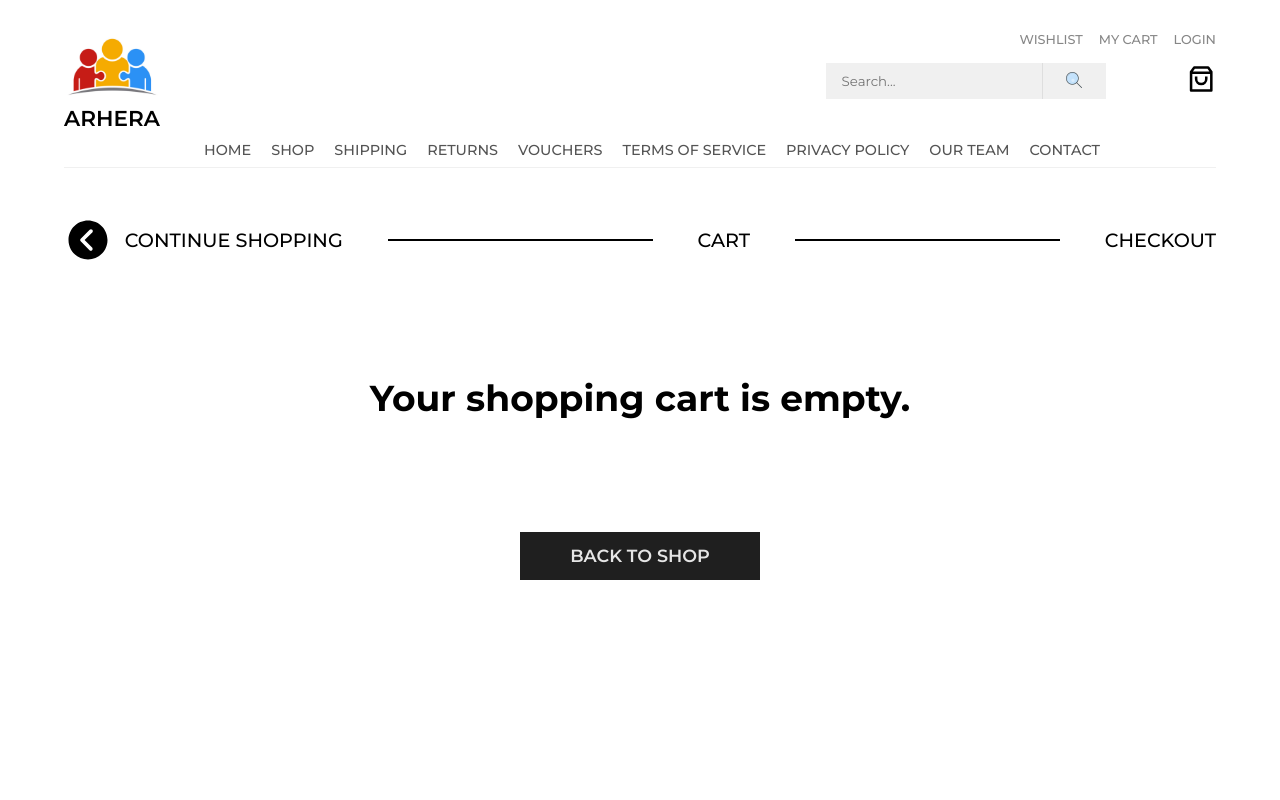
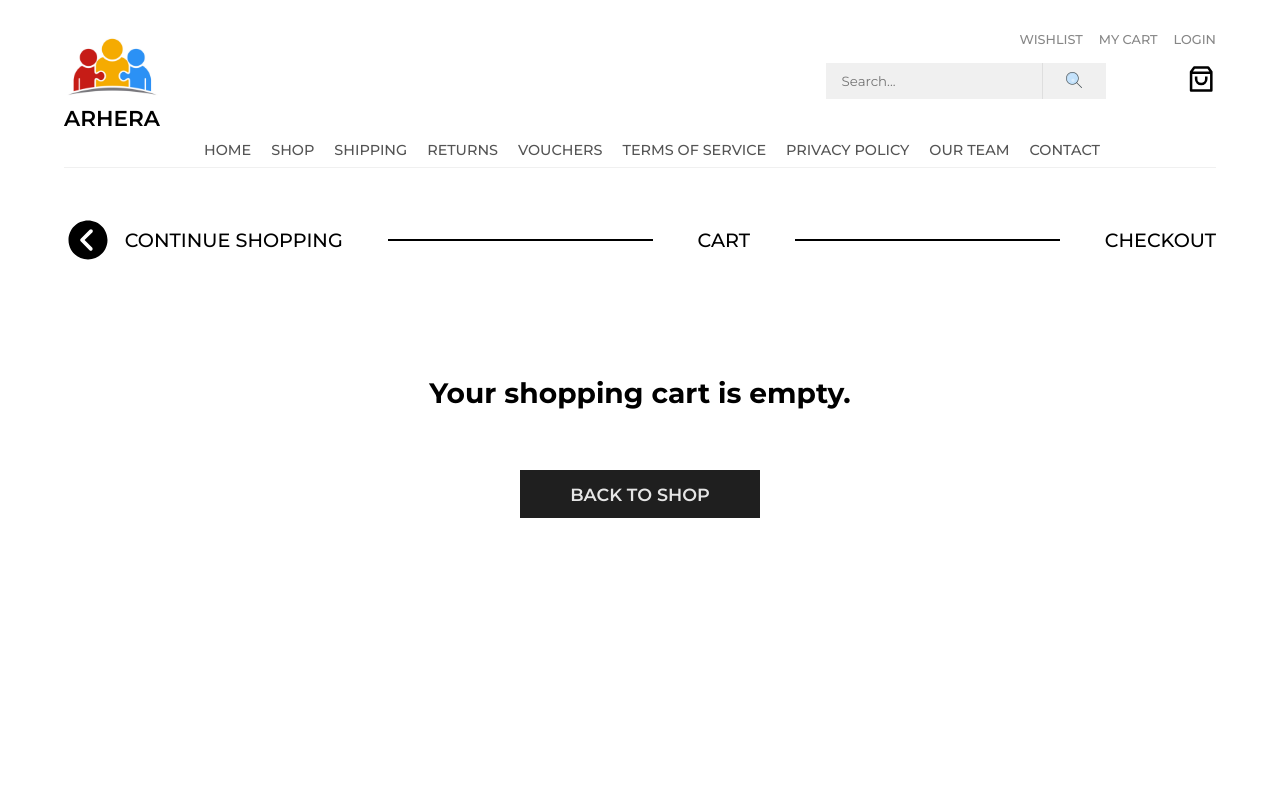
Before and after one commit to Ratko-Sim/spa-module-final-project, a React (Create React App) app: page /cart in a window 1280 px wide. Shown: the top 800 px of the page. Built offline with nearby package versions, Linux system fonts and the light colour scheme.

Commit message:
minor fix in cart

```diff
--- a/src/components/Cart/MessageBox.js
+++ b/src/components/Cart/MessageBox.js
@@ -11,7 +11,7 @@ export default function MessageBox(props) {
   }
   return (
     <div className="MessageBox">
-      <h2>Your shopping cart is empty.</h2>
+      <h3>Your shopping cart is empty.</h3>
       <button onClick={backToShop}>Back to shop</button>
     </div>
   );
```
